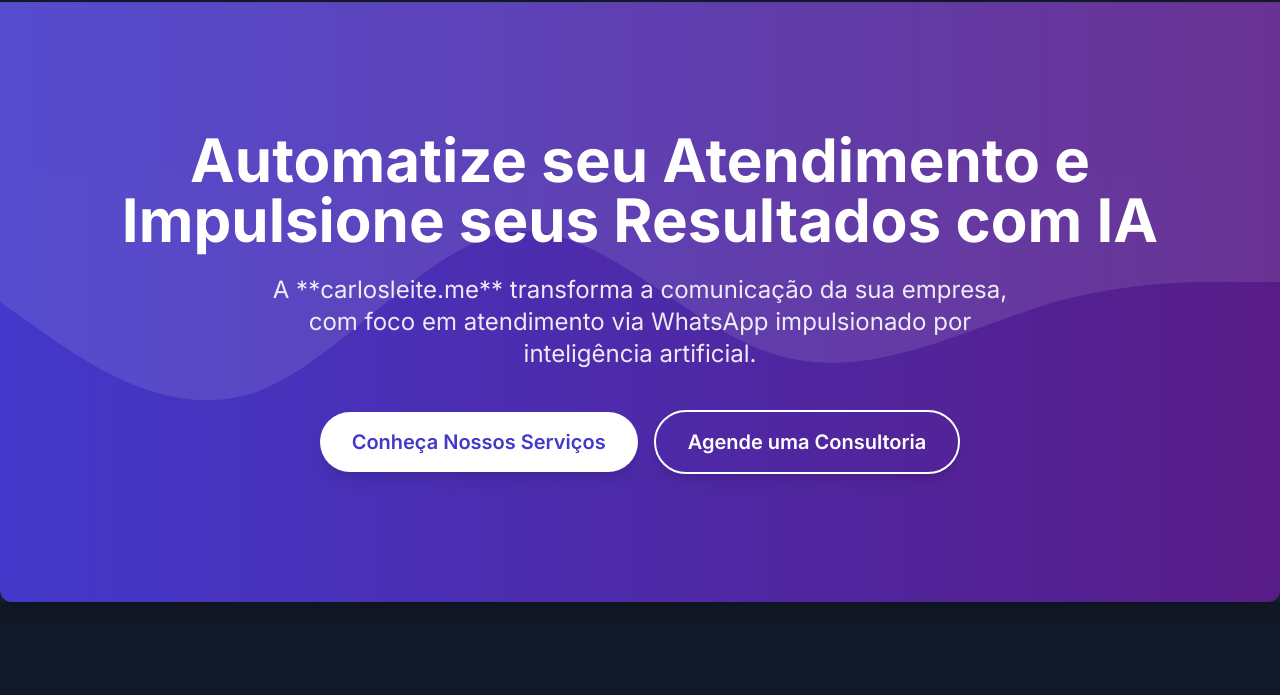
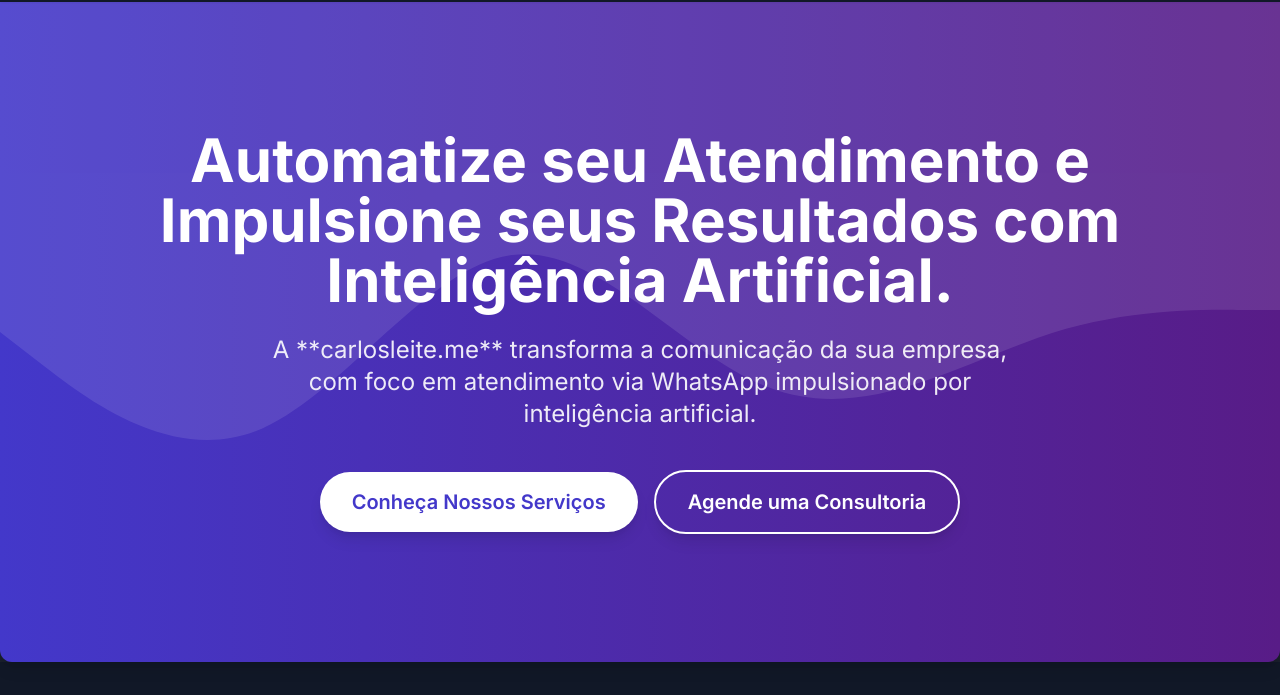
Before and after one commit to carlosleiteme/carlosleite.me, a plain HTML site: page index.html in a window 1280 px wide. Shown: the part 82-777 px from the top of the page. Drawn offline with nearby package versions, Linux system fonts and the light colour scheme.

Commit message:
Descrição da mudança

```diff
--- a/index.html
+++ b/index.html
@@ -112,7 +112,7 @@
     <section id="home" class="relative bg-gradient-to-r from-indigo-700 to-purple-900 text-white py-20 md:py-32 overflow-hidden rounded-b-xl shadow-lg">
         <div class="container mx-auto text-center px-6 relative z-10">
             <h1 class="text-4xl md:text-6xl font-extrabold leading-tight mb-6 animate-fade-in-up">
-                Automatize seu Atendimento e Impulsione seus Resultados com IA
+                Automatize seu Atendimento e Impulsione seus Resultados com Inteligência Artificial.
             </h1>
             <p class="text-lg md:text-2xl mb-10 max-w-3xl mx-auto opacity-90 animate-fade-in-up delay-200">
                 A **carlosleite.me** transforma a comunicação da sua empresa, com foco em atendimento via WhatsApp impulsionado por inteligência artificial.
```
